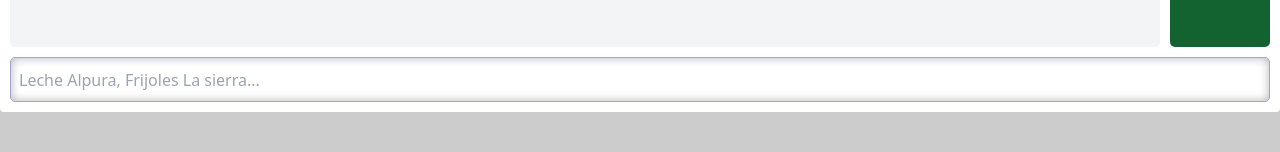
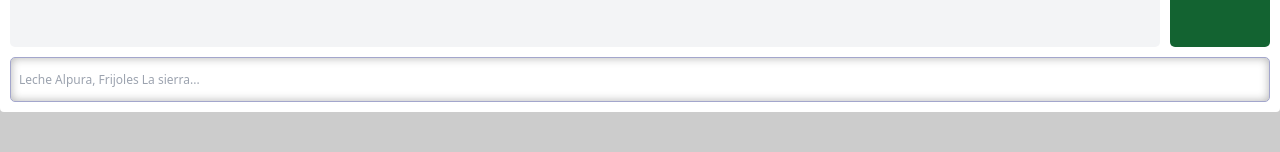
Before and after one commit to AdielHdz/pantry-inventory, a Next.js app: page / in a window 1280 px wide. Both pictures are taken after a click on the element 1236 px from the left and 756 px from the top of the page. Shown: the part 381-533 px from the top of the page. Built offline with nearby package versions, Linux system fonts and the light colour scheme; no server answers; the database is empty.

Commit message:
new design

```diff
--- a/src/app/page.js
+++ b/src/app/page.js
@@ -115,7 +115,7 @@ function Home() {
             <input
               placeholder="Leche Alpura, Frijoles La sierra..."
               type="text"
-              className=" h-[45px] border border-grayPurple w-full text-xs0 rounded-5 outline-none shadow-[inset_0_0_10px_0_rgba(0,0,0,0.3)] px-2"
+              className=" h-[45px] border border-grayPurple w-full text-xs rounded-5 outline-none shadow-[inset_0_0_10px_0_rgba(0,0,0,0.3)] px-2"
             />
           </form>
         </section>
```
